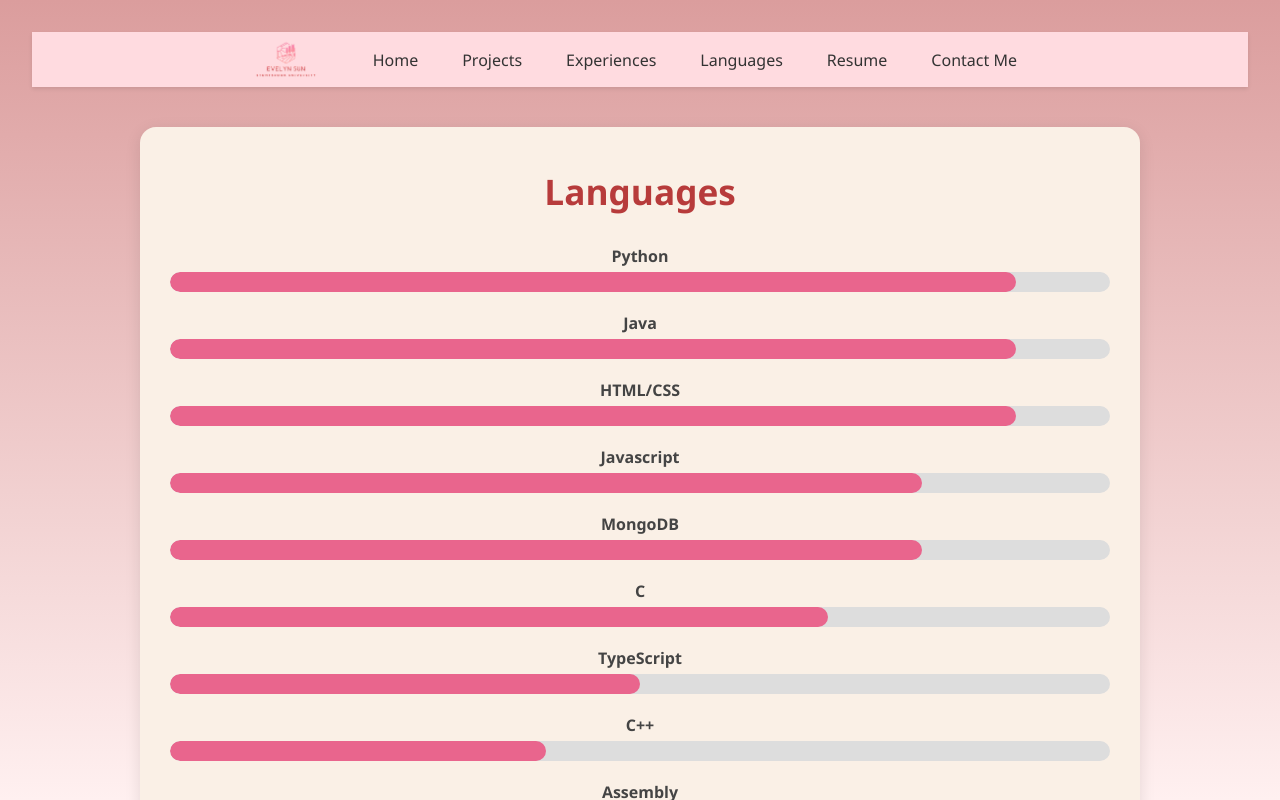
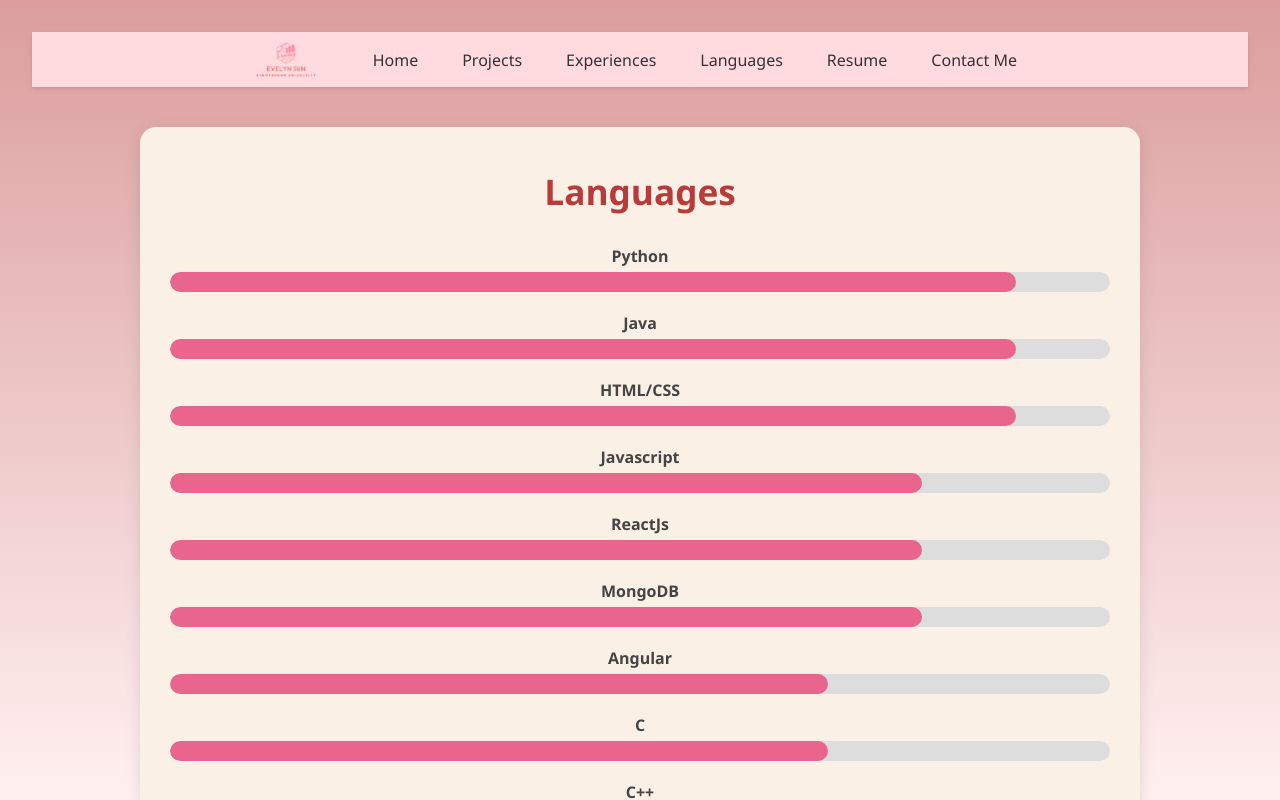
Before and after one commit to e2sun/Personal_Website, a React (Vite) app: page / in a window 1280 px wide. Both pictures are taken after a click on the link "Languages". Shown: the top 800 px of the page. Built offline with nearby package versions, Linux system fonts and the light colour scheme.

Commit message:
update skills

```diff
--- a/src/Components/Languages.jsx
+++ b/src/Components/Languages.jsx
@@ -4,9 +4,10 @@ function Languages(){
         {name: "Java", level:90},
         {name: "HTML/CSS", level:90},
         {name: "Javascript", level:80},
+        {name: "ReactJs", level:80},
         {name: "MongoDB", level:80},
+        {name: "Angular", level:70},
         {name: "C", level:70},
-        {name: "TypeScript", level:50},
         {name: "C++", level:40},
         {name: "Assembly", level:40},
         {name: "R", level:40},
```
